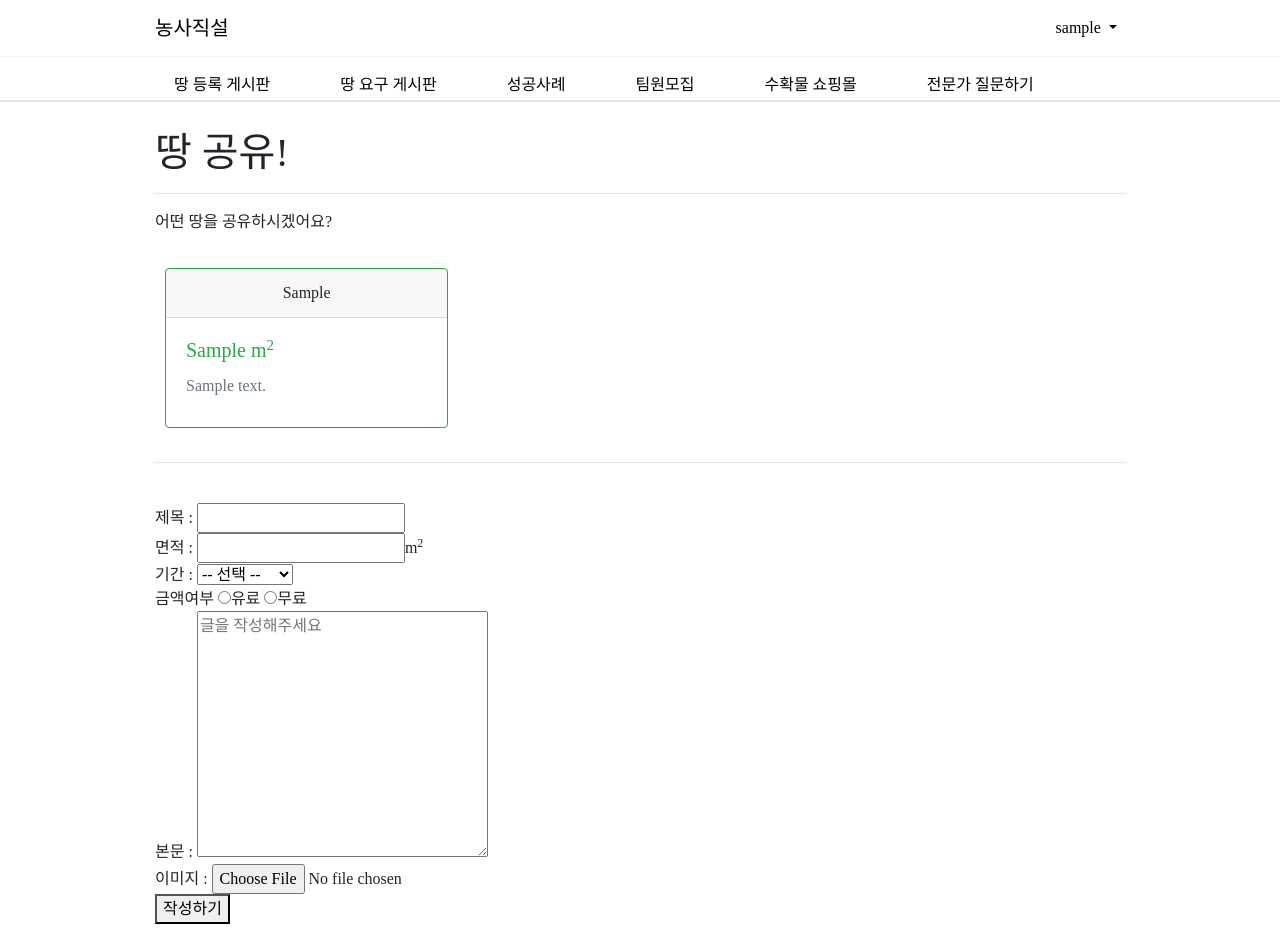
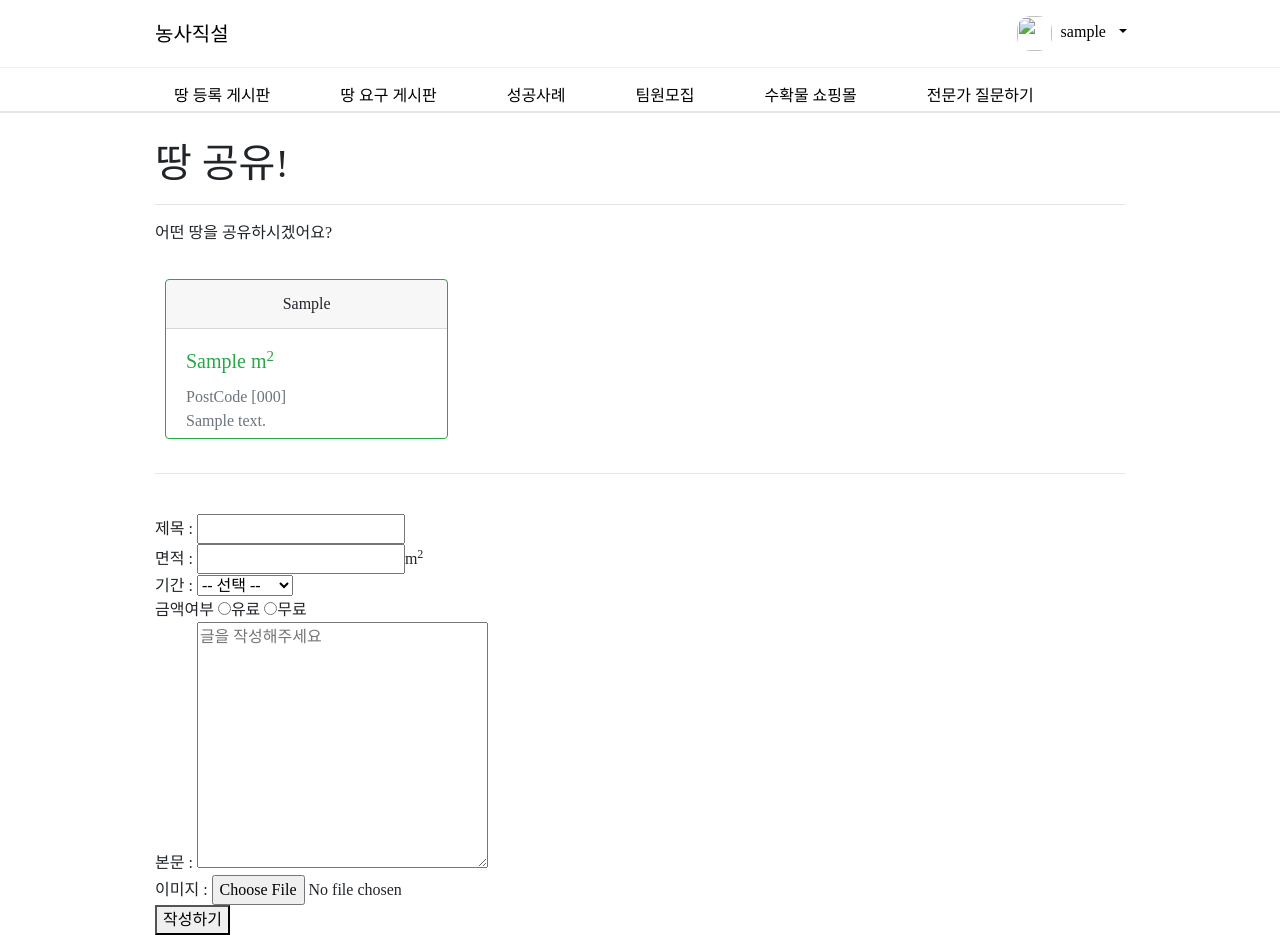
Before and after one commit to labiss96/Farm_Sharing_Project, a Django app: page /landBoard/sharing/new in a window 1280 px wide. Run offline with Django 3.2, Linux system fonts and the light colour scheme; a user stored in the database is signed in; tables that the repository leaves empty hold one stand-in row (values such as "Sample post"); some libraries are stand-ins or nearby versions; some web fonts are replaced.

Commit message:
유저 프로필아이콘 추가.

```diff
--- a/farmsharing_project/farmsharing_project/templates/base.html
+++ b/farmsharing_project/farmsharing_project/templates/base.html
@@ -182,7 +182,8 @@ table.type05 td {
                           {% else %}
                           <li class="nav-item dropdown active">
                             <a class="nav-link dropdown-toggle" style="color:black" href="#" id="navbarDropdown" role="button" data-toggle="dropdown" aria-haspopup="true" aria-expanded="false">
-                              {{request.user.username}}
+                              <img src="{{ request.user.profile_img.url }}" alt="" style="width: 35px; height: 35px; border-radius: 40%;">
+                              <span style="padding: 5%;">{{request.user.username}}</span>
                             </a>
                             <div class="dropdown-menu" aria-labelledby="navbarDropdown">
                               <a class="dropdown-item" href="{% url 'mypage' request.user.username %}" style="color:black">Mypage</a>
--- a/farmsharing_project/landBoard/templates/sharingboard_new.html
+++ b/farmsharing_project/landBoard/templates/sharingboard_new.html
@@ -21,7 +21,8 @@
                               <div class="card-header" style="text-align: center;">{{land.region}}</div>
                               <div class="card-body">
                                     <h5 class="card-title text-success " >{{land.land_area}} m<sup>2</sup></h5>
-                                    <p class="card-text text-secondary ">{{land.address}}</p>
+
+                                    <p class="card-text text-secondary "> PostCode [{{land.postcode}}] <br> {{land.roadAddress}}</p>
                               </div>
                             </div>
                         </label>
@@ -34,12 +35,6 @@
         <br>
 
         제목 : <input type="text" name = 'title' required="required"><br>
-        <!-- 지역 : <select name='region' required="required">
-                    <option value='' selected>-- 선택 --</option>
-                    {%for i in regionM%}
-                    <option value='{{i}}'>{{i}}</option>
-                    {%endfor%}
-                </select><br>        -->
         면적 : <input type="number" name = 'land_area' required="required">m<sup>2</sup><br>
         기간 : <select name = 'sharing_term' required="required">
                     <option value='' selected>-- 선택 --</option>
```
Also changed, not shown: farmsharing_project/landBoard/templates/sharingboard_detail.html (+13 -3 lines).
